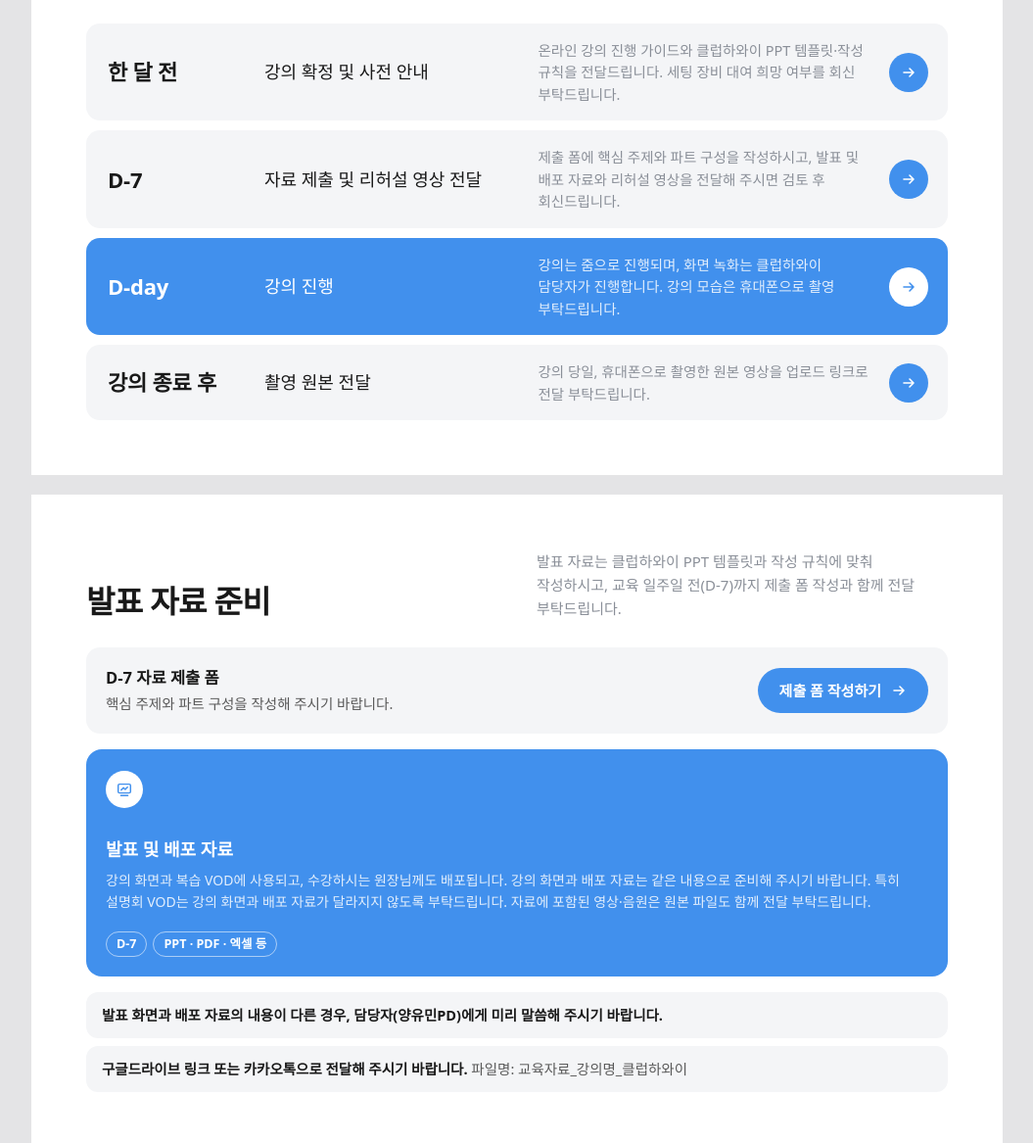
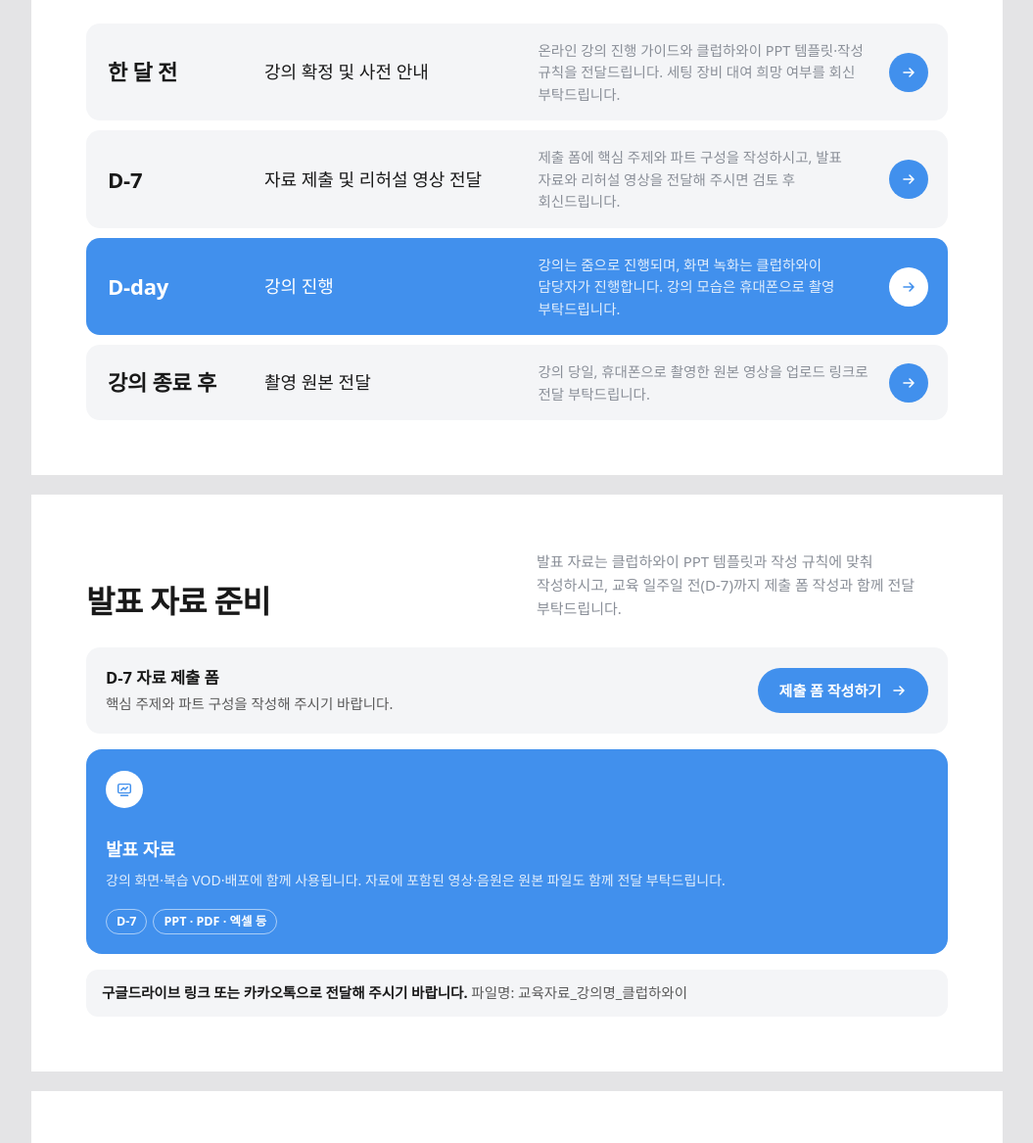
Before and after one commit to clubhawaii/lecturer-guide, a plain HTML site: page index.html in a window 1280 px wide. Shown: the part 596-1763 px from the top of the page at 98% size, without its empty margins (112-1167 px from the left). Drawn offline with Linux system fonts and the light colour scheme; a web font is replaced by a local one.

Commit message:
발표 자료 하나로 통합 · 자료 내용이 다를 때 안내 문구 삭제 (원장님 피드백)
Co-Authored-By: Claude Opus 5.5 <noreply@anthropic.com>

```diff
--- a/index.html
+++ b/index.html
@@ -200,7 +200,7 @@ details dd{margin:0;color:var(--sub)}
   </div>
   <div class="rows">
     <div class="row"><span class="d">한 달 전</span><span class="t">강의 확정 및 사전 안내</span><span class="x">온라인 강의 진행 가이드와 클럽하와이 PPT 템플릿·작성 규칙을 전달드립니다. 세팅 장비 대여 희망 여부를 회신 부탁드립니다.</span><a class="go" href="#vod" aria-label="복습 VOD 촬영으로"><svg class="arrow"><use href="#arr"/></svg></a></div>
-    <div class="row"><span class="d">D-7</span><span class="t">자료 제출 및 리허설 영상 전달</span><span class="x">제출 폼에 핵심 주제와 파트 구성을 작성하시고, 발표 및 배포 자료와 리허설 영상을 전달해 주시면 검토 후 회신드립니다.</span><a class="go" href="#deck" aria-label="발표 자료 준비로"><svg class="arrow"><use href="#arr"/></svg></a></div>
+    <div class="row"><span class="d">D-7</span><span class="t">자료 제출 및 리허설 영상 전달</span><span class="x">제출 폼에 핵심 주제와 파트 구성을 작성하시고, 발표 자료와 리허설 영상을 전달해 주시면 검토 후 회신드립니다.</span><a class="go" href="#deck" aria-label="발표 자료 준비로"><svg class="arrow"><use href="#arr"/></svg></a></div>
     <div class="row on"><span class="d">D-day</span><span class="t">강의 진행</span><span class="x">강의는 줌으로 진행되며, 화면 녹화는 클럽하와이 담당자가 진행합니다. 강의 모습은 휴대폰으로 촬영 부탁드립니다.</span><a class="go" href="#vod" aria-label="복습 VOD 촬영으로"><svg class="arrow"><use href="#arr"/></svg></a></div>
     <div class="row"><span class="d">강의 종료 후</span><span class="t">촬영 원본 전달</span><span class="x">강의 당일, 휴대폰으로 촬영한 원본 영상을 업로드 링크로 전달 부탁드립니다.</span><a class="go" href="#vod" aria-label="복습 VOD 촬영으로"><svg class="arrow"><use href="#arr"/></svg></a></div>
   </div>
@@ -215,12 +215,11 @@ details dd{margin:0;color:var(--sub)}
   <div class="grid1">
     <div class="fc on">
       <div class="ic"><svg viewBox="0 0 20 20"><rect x="3" y="4" width="14" height="10" rx="1.5" fill="none" stroke="currentColor" stroke-width="1.6"/><path d="M6 17h8" stroke="currentColor" stroke-width="1.6" stroke-linecap="round"/><path d="M6 11l3-3 2 2 3-3" fill="none" stroke="currentColor" stroke-width="1.6" stroke-linejoin="round"/></svg></div>
-      <b>발표 및 배포 자료</b><span>강의 화면과 복습 VOD에 사용되고, 수강하시는 원장님께도 배포됩니다. 강의 화면과 배포 자료는 같은 내용으로 준비해 주시기 바랍니다. 특히 설명회 VOD는 강의 화면과 배포 자료가 달라지지 않도록 부탁드립니다. 자료에 포함된 영상·음원은 원본 파일도 함께 전달 부탁드립니다.</span>
+      <b>발표 자료</b><span>강의 화면·복습 VOD·배포에 함께 사용됩니다. 자료에 포함된 영상·음원은 원본 파일도 함께 전달 부탁드립니다.</span>
       <div class="chips"><em class="chip">D-7</em><em class="chip">PPT · PDF · 엑셀 등</em></div>
     </div>
   </div>
   <div class="note">
-    <p><b>발표 화면과 배포 자료의 내용이 다른 경우, 담당자(양유민PD)에게 미리 말씀해 주시기 바랍니다.</b></p>
     <p><b>구글드라이브 링크 또는 카카오톡으로 전달해 주시기 바랍니다.</b> 파일명: 교육자료_강의명_클럽하와이</p>
   </div>
 </section>
```
